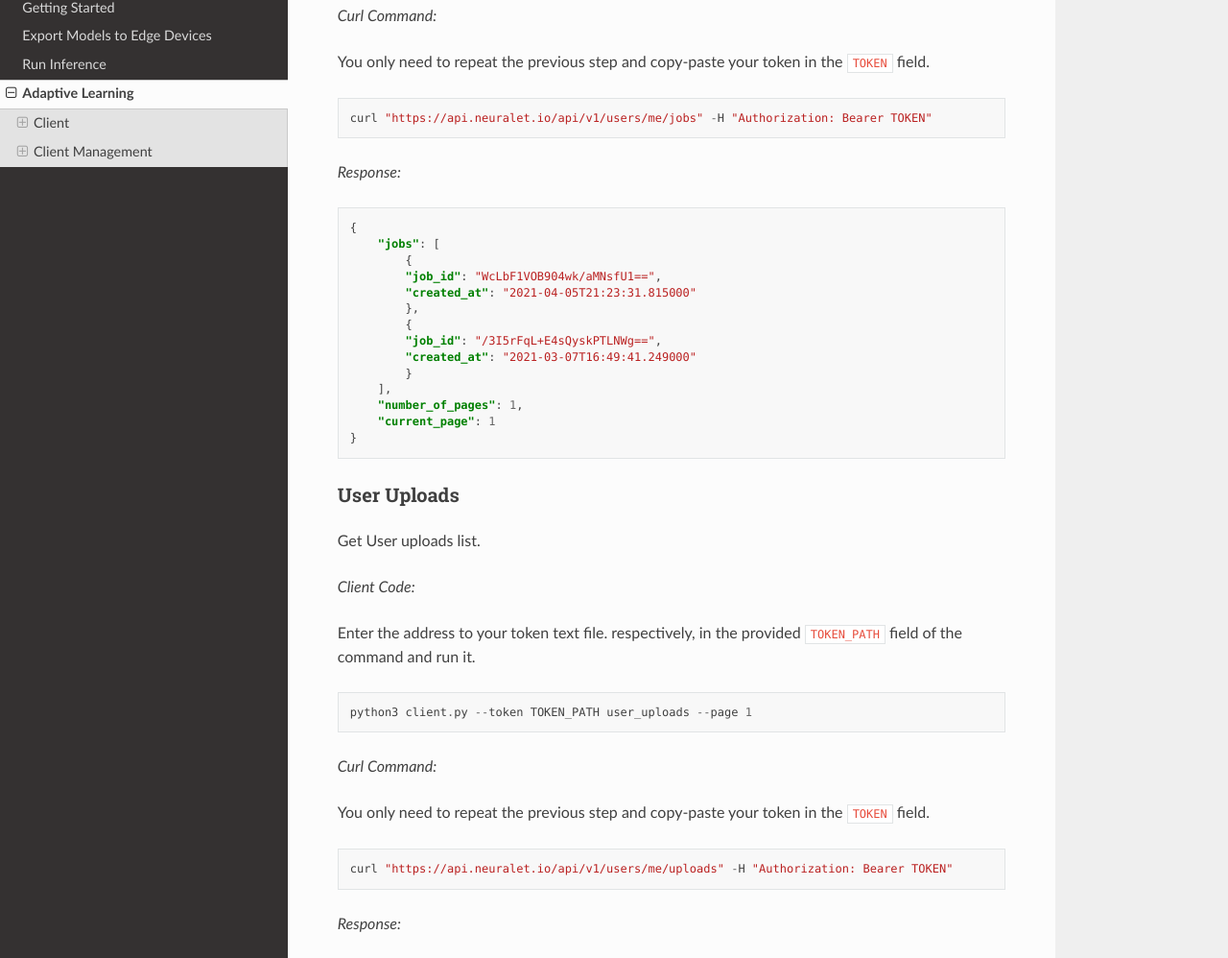
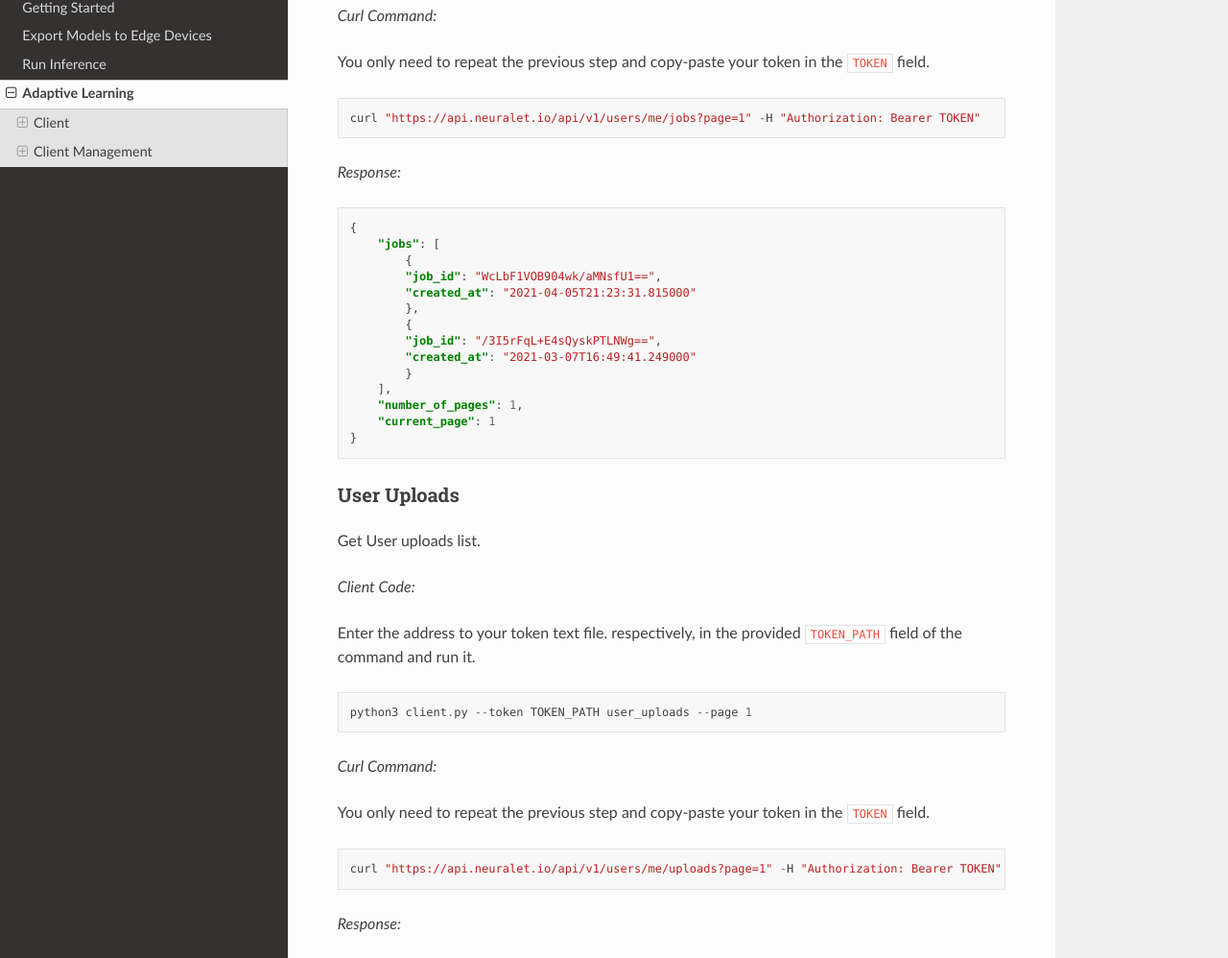
Before and after one commit to galliot-us/adaptive-object-detection, a Sphinx documentation site: the page built from docs/source/adaptive_learning.rst, in a window 1280 px wide and 1400 px high, scrolled down 7909 px. Shown: the part 144-1142 px from the top of the window at 96% size. Built offline with Sphinx 7.4.7 and the Read the Docs theme 2.0.0, drawn with Linux system fonts in a browser that asks for light colours; part of the change alters nothing that is shown; some of the changed text lies outside the part shown.

Commit message:
minor changes

```diff
--- a/docs/source/adaptive_learning.rst
+++ b/docs/source/adaptive_learning.rst
@@ -80,7 +80,7 @@ You can see the result in section below (save it for next part): ::
 * Upload File:
   In this stage, you must put the :code:`upload_object.url` you have copied in the last part in place of UploadURL. Use data in :code:`upload_object.fields` from last part to pass as form-data. For the :code:`FILE_PATH`, you need to input the path to the input.zip file you have created in the first step. ::
 
-      curl "UploadURL" -F "key=UUID/input.zip" -F "AWSAccessKeyId"=ASIA..." -F "x-amz-security-token=IQoJb3..." -F "policy=eyJleHBpcmF0aW9uI..." -F "signature=M3bcjKw..." -F "file=@FILE_PATH"
+      curl "UploadURL" -F "key=UUID/input.zip" -F "AWSAccessKeyId=ASIA..." -F "x-amz-security-token=IQoJb3..." -F "policy=eyJleHBpcmF0aW9uI..." -F "signature=M3bcjKw..." -F "file=@FILE_PATH"
 
 
 **Step 3: Configure Your Training**
@@ -264,7 +264,7 @@ Enter the address to your token text file. respectively, in the provided :code:`
 
 You only need to repeat the previous step and copy-paste your token in the :code:`TOKEN` field. ::
 
-    curl "https://api.neuralet.io/api/v1/users/me/jobs" -H "Authorization: Bearer TOKEN"
+    curl "https://api.neuralet.io/api/v1/users/me/jobs?page=1" -H "Authorization: Bearer TOKEN"
 
 
 *Response:*
@@ -302,7 +302,7 @@ Enter the address to your token text file. respectively, in the provided :code:`
 
 You only need to repeat the previous step and copy-paste your token in the :code:`TOKEN` field. ::
 
-    curl "https://api.neuralet.io/api/v1/users/me/uploads" -H "Authorization: Bearer TOKEN"
+    curl "https://api.neuralet.io/api/v1/users/me/uploads?page=1" -H "Authorization: Bearer TOKEN"
 
 
 *Response:*
```
